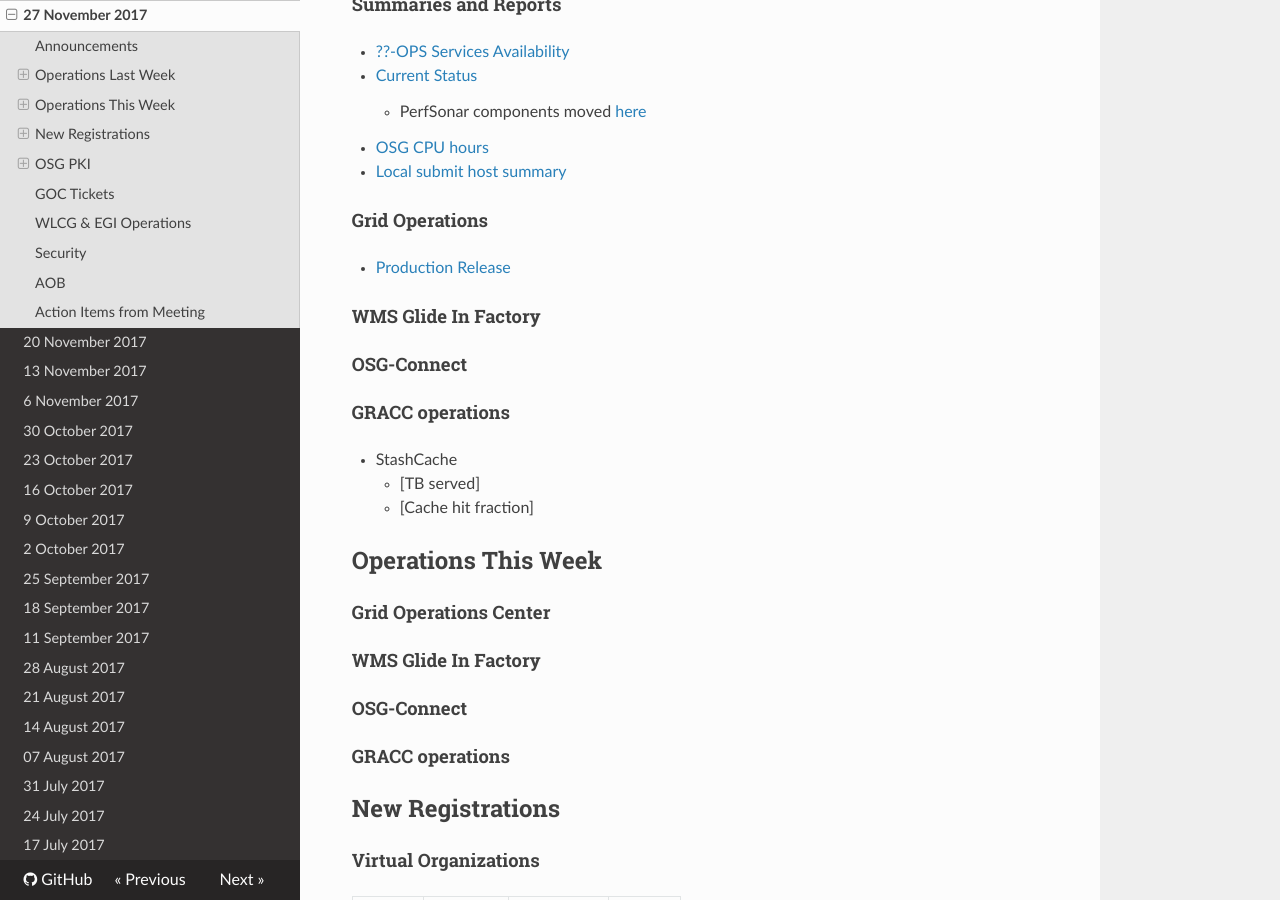
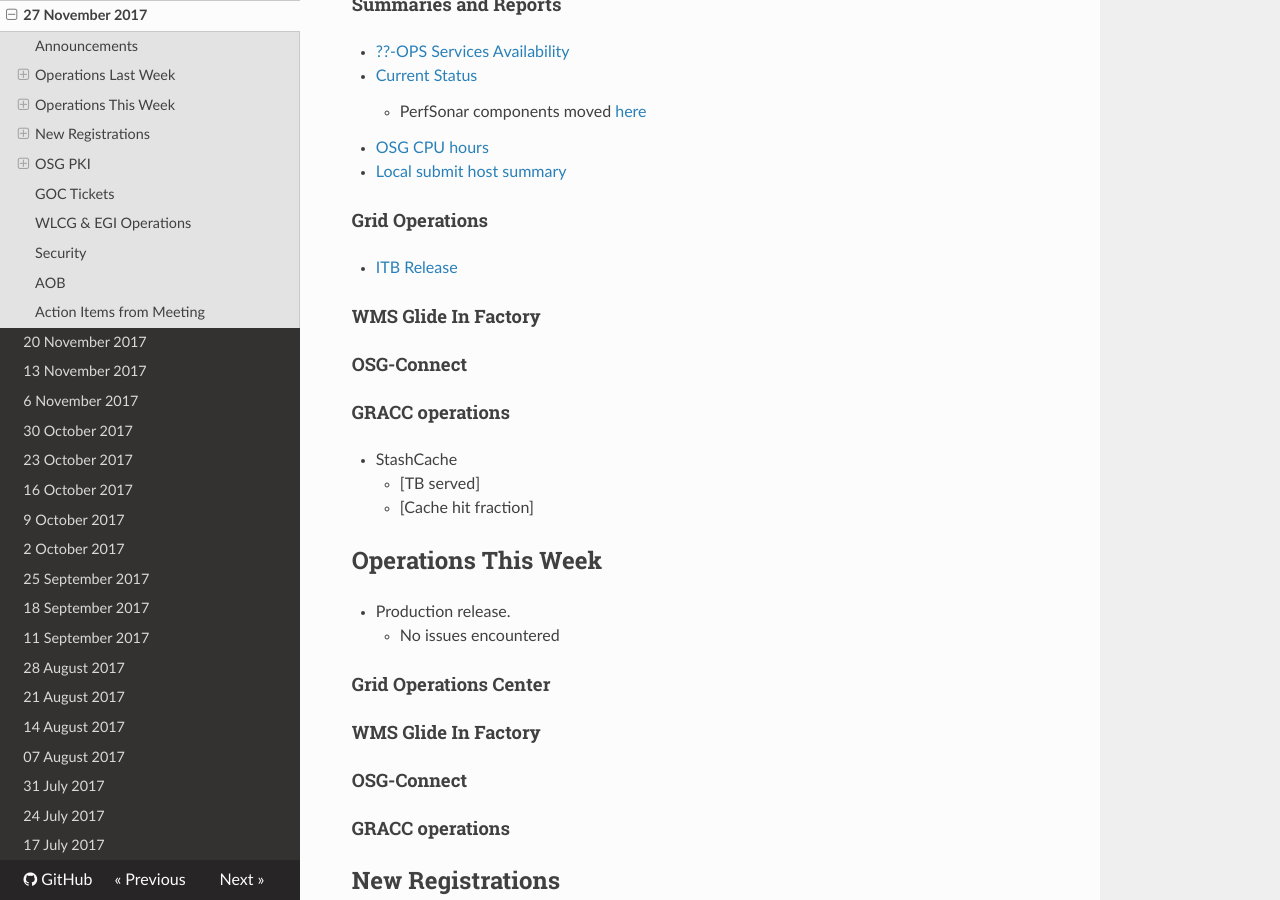
Before and after one commit to osg-htc/operations, an MkDocs documentation site: the page built from docs/WeeklyMinutes/27Nov2017.md, in a window 1280 px wide and 900 px high, scrolled down 472 px. Built offline with MkDocs 1.6.1, drawn with Linux system fonts in a browser that asks for light colours; nearby versions of some CDN libraries; old or Windows-style settings are respelled for this version of MkDocs.

Commit message:
Update 27Nov2017.md

```diff
--- a/docs/WeeklyMinutes/27Nov2017.md
+++ b/docs/WeeklyMinutes/27Nov2017.md
@@ -19,7 +19,7 @@
 
 
 #### Grid Operations
-   * [Production Release](http://osggoc.blogspot.com/2017/11/operations-service-update-monday.html)
+   * [ITB Release](http://osggoc.blogspot.com/2017/11/operations-service-update-monday.html)
 
 #### WMS Glide In Factory
 
@@ -31,6 +31,8 @@
       * [Cache hit fraction]<number goes here>
 
 ## Operations This Week
+   * Production release.
+      * No issues encountered
 
 #### Grid Operations Center
 
```
